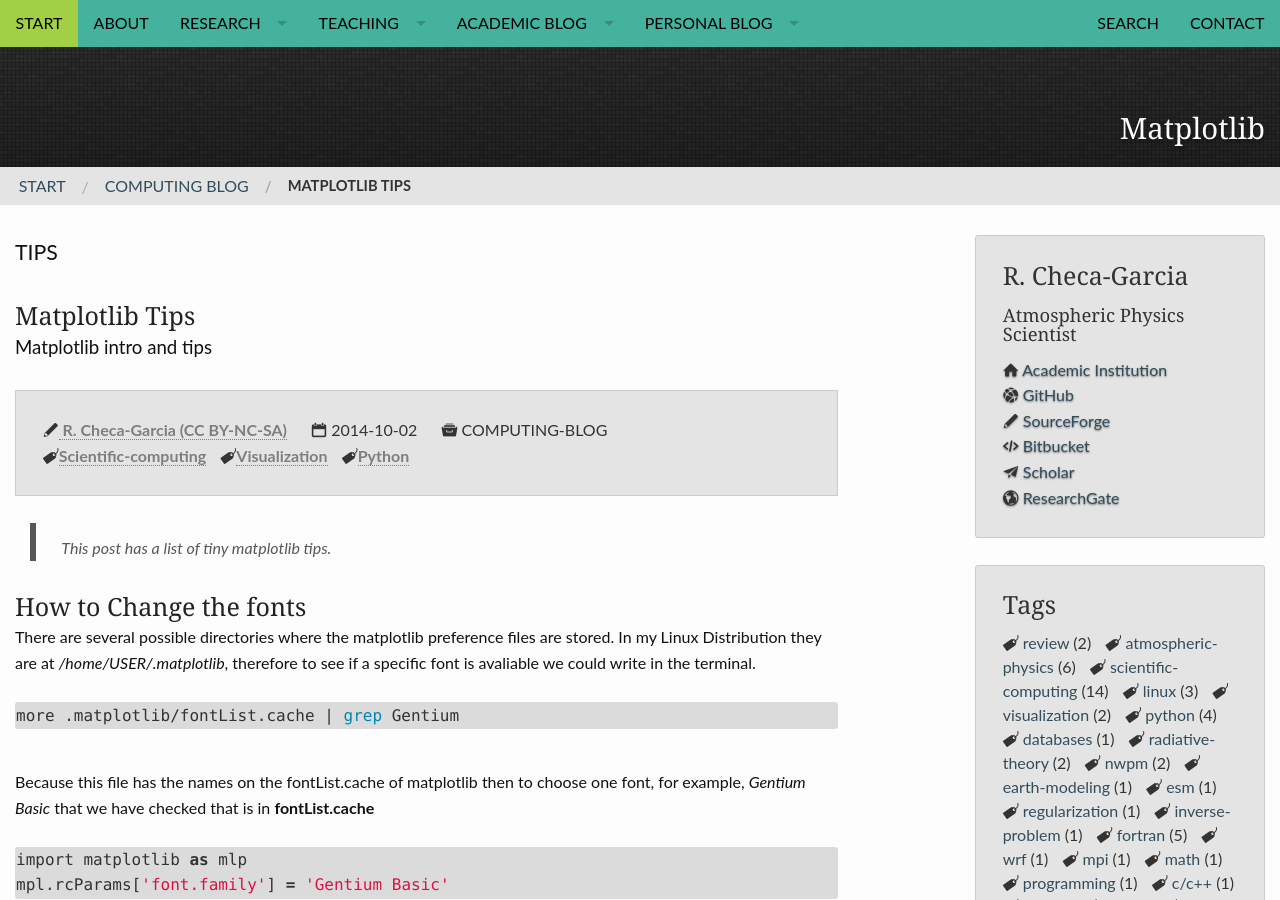
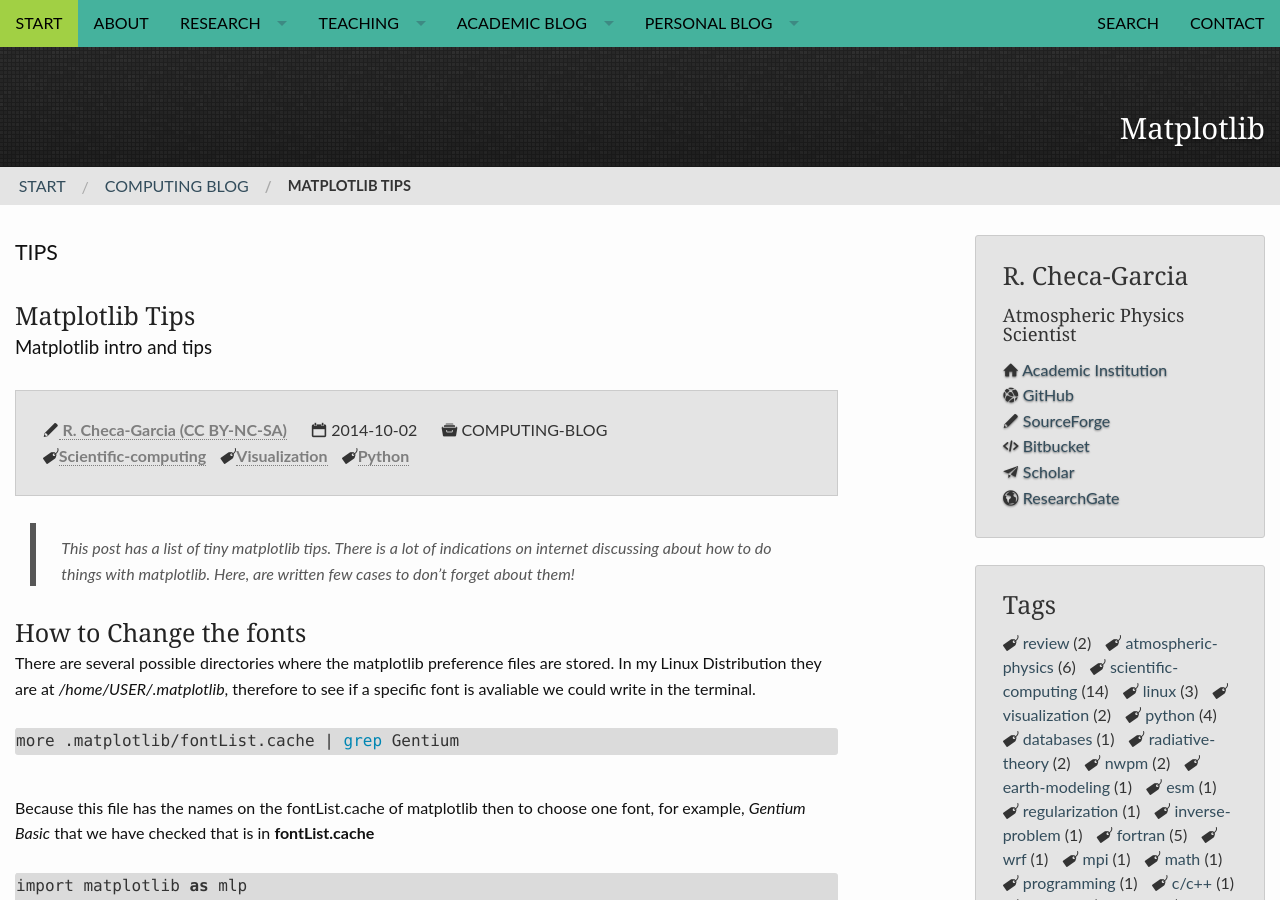
Before and after one commit to RCHG/rchg.github.io, a Jekyll site: the page built from _posts/2014-10-02-matplotlib-intro.md, in a window 1280 px wide and 900 px high. Built offline with Jekyll 4.4.1, drawn with Linux system fonts in a browser that asks for light colours; nearby versions of some CDN libraries; comment, search, counter and statistics services are not loaded.

Commit message:
Update 2014-10-02-matplotlib-intro.md

```diff
--- a/_posts/2014-10-02-matplotlib-intro.md
+++ b/_posts/2014-10-02-matplotlib-intro.md
@@ -16,7 +16,7 @@ header:
 
 
 
-> This post has a list of tiny matplotlib tips.
+> This post has a list of tiny matplotlib tips. There is a lot of indications on internet discussing about *how to do things with matplotlib*. Here, are written few cases to don't forget about them!
 
 ### How to Change the fonts
 
```
